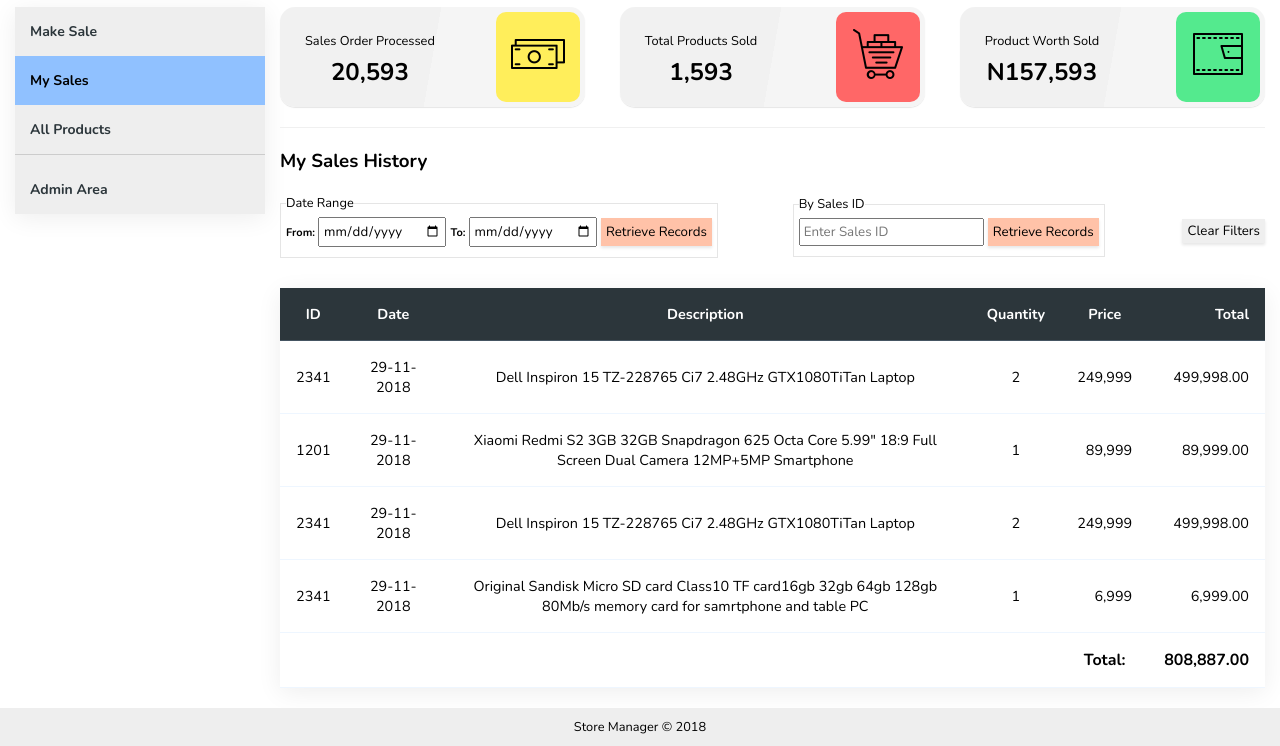
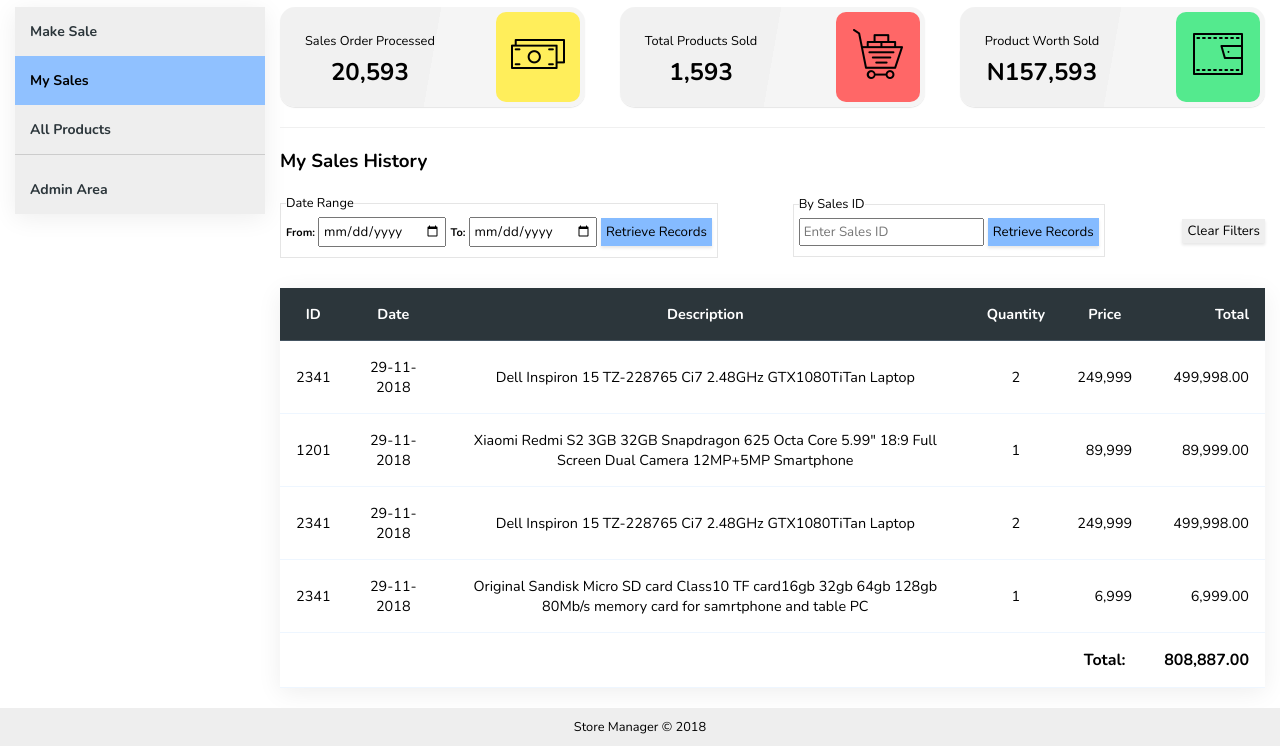
Before and after one commit to jesseinit/store-manager-backend, a plain HTML site: page ui/my-sales.html in a window 1280 px wide. Shown: the part 58-804 px from the top of the page. Drawn offline with nearby package versions, Linux system fonts and the light colour scheme.

Commit message:
Update button color a shade of blue

```diff
--- a/ui/css/app.css
+++ b/ui/css/app.css
@@ -485,7 +485,7 @@ a {
 #site-main .main .sales input[type='submit'] {
   padding: 5px 5px;
   border: none;
-  background: #ffc2a8;
+  background: #85BBFF;
   box-shadow: 0 2px 3px rgba(0, 0, 0, 0.1);
 }
 
```
